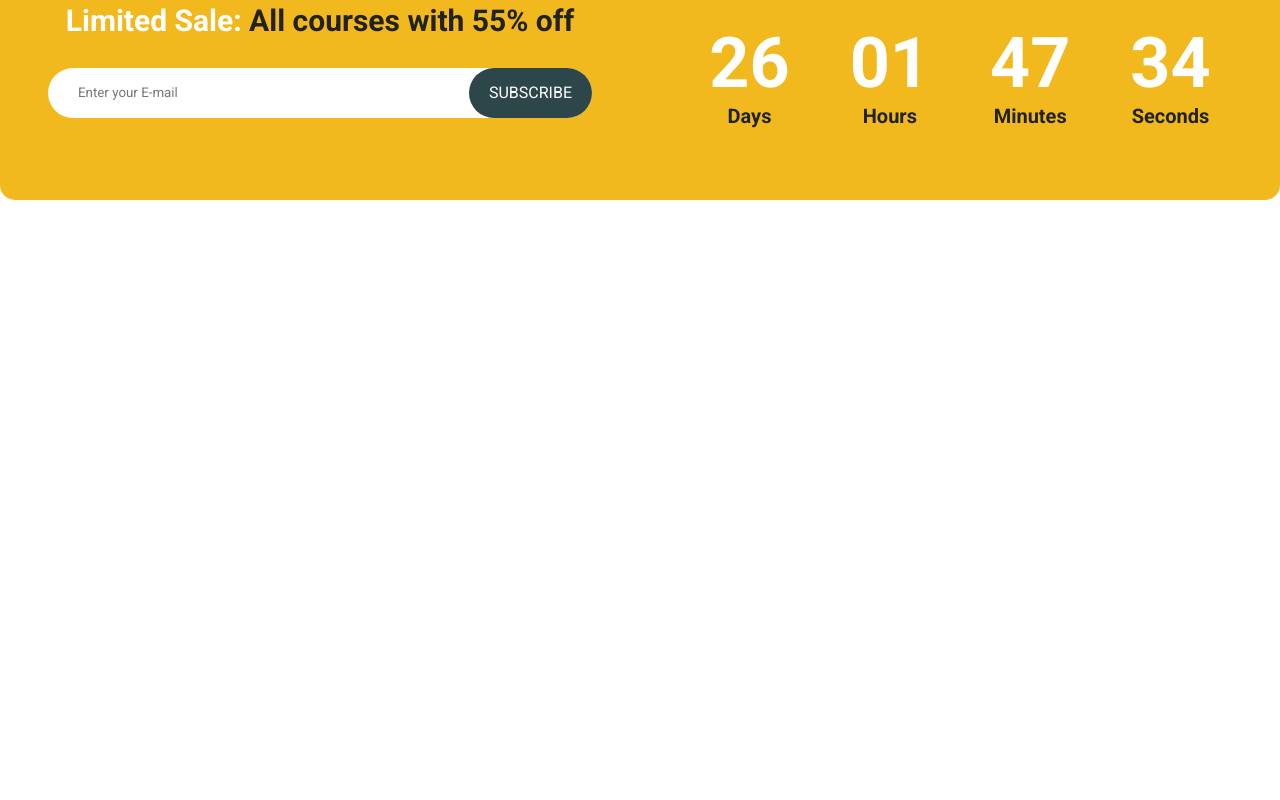
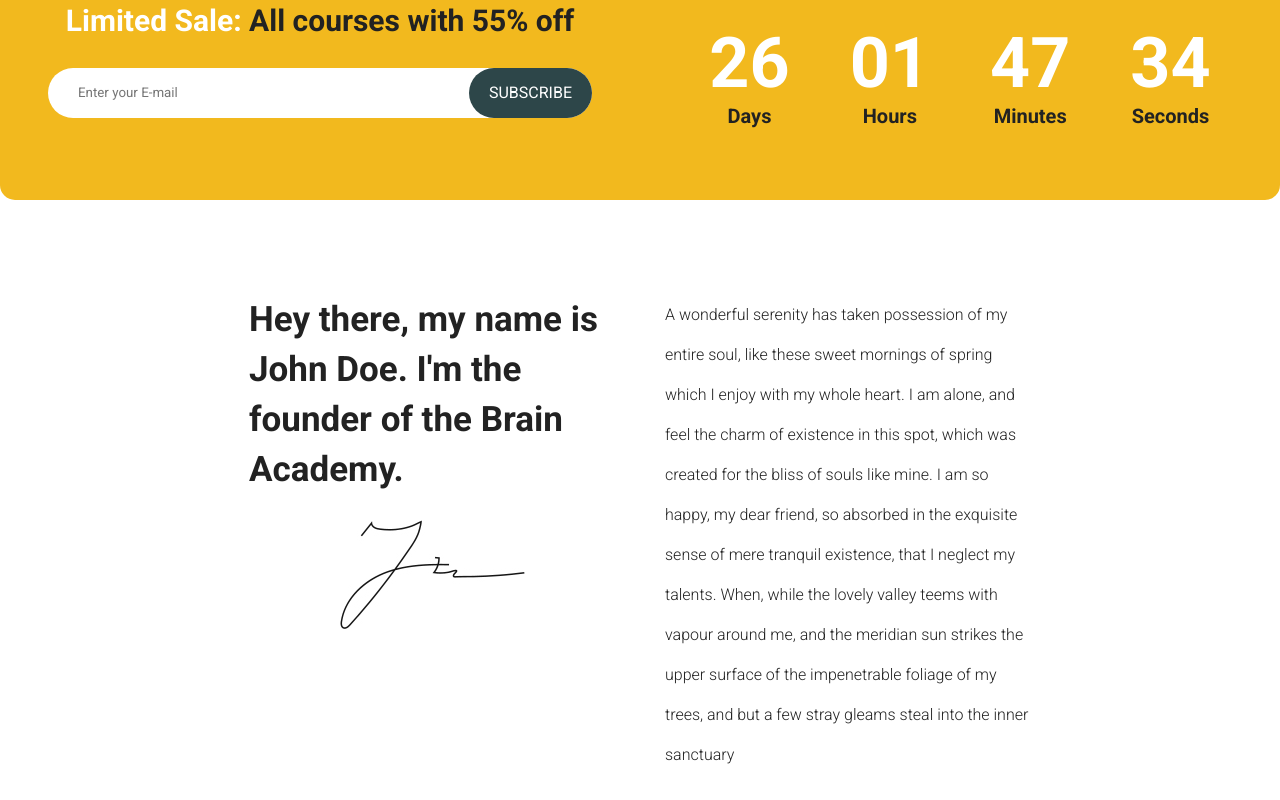
Before and after one commit to Nkevin03/proj-html-vuejs, a Vue app in the folder instructor/: page / in a window 1280 px wide. Shown: the part 982-1782 px from the top of the page. Before the commit the page ends 1302 px from the top, so only its background shows below. Built offline with nearby package versions, Linux system fonts and the light colour scheme.

Commit message:
Commit john doe

```diff
--- a/instructor/src/components/Main.vue
+++ b/instructor/src/components/Main.vue
@@ -1,5 +1,17 @@
 <template>
-
+  <main>
+      <section class="john">
+        <div class="presentation">
+            <h2>Hey there, my name is John Doe. I'm the founder of the Brain Academy.</h2>
+            <div>
+                <img src="@/assets/img/sign.jpg" alt="">
+            </div>
+        </div>
+        <div class="text-presentation">
+            <p>A wonderful serenity has taken possession of my entire soul, like these sweet mornings of spring which I enjoy with my whole heart. I am alone, and feel the charm of existence in this spot, which was created for the bliss of souls like mine. I am so happy, my dear friend, so absorbed in the exquisite sense of mere tranquil existence, that I neglect my talents. When, while the lovely valley teems with vapour around me, and the meridian sun strikes the upper surface of the impenetrable foliage of my trees, and but a few stray gleams steal into the inner sanctuary</p>
+        </div>
+      </section>
+  </main>
 </template>
 
 <script>
@@ -8,6 +20,43 @@
 }
 </script>
 
-<style>
+<style scoped lang="scss">
+@import '@/styles/preset.scss';
+    main{
+        margin-top: 200px;
 
+        .john{
+            display: flex;
+            width: 65%;
+            margin: 0 auto;
+
+            .presentation{
+                width: 50%;
+
+                h2{
+                    color: $black;
+                    font-size: 35px;
+                    padding: 25px;
+                    line-height: 50px;
+                }
+
+                div{
+                    display: flex;
+                    justify-content: center;
+                }
+            }
+
+            .text-presentation{
+                width: 50%;
+
+                p{
+                    color: $black;
+                    font-size: 16px;
+                    line-height: 40px;
+                    padding: 25px;
+                    font-weight: 300;
+                }
+            }
+        }
+    }
 </style>
```
